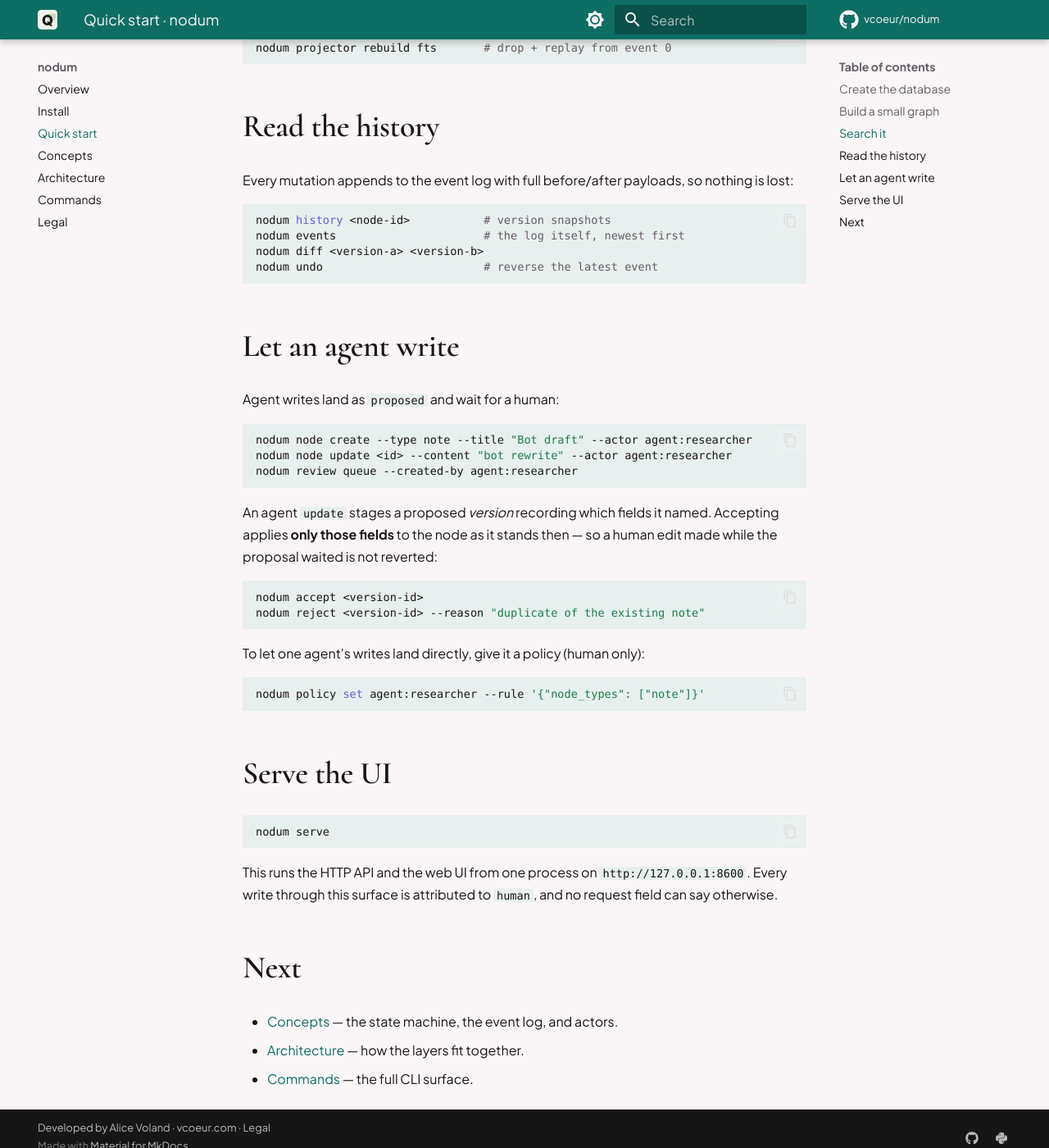
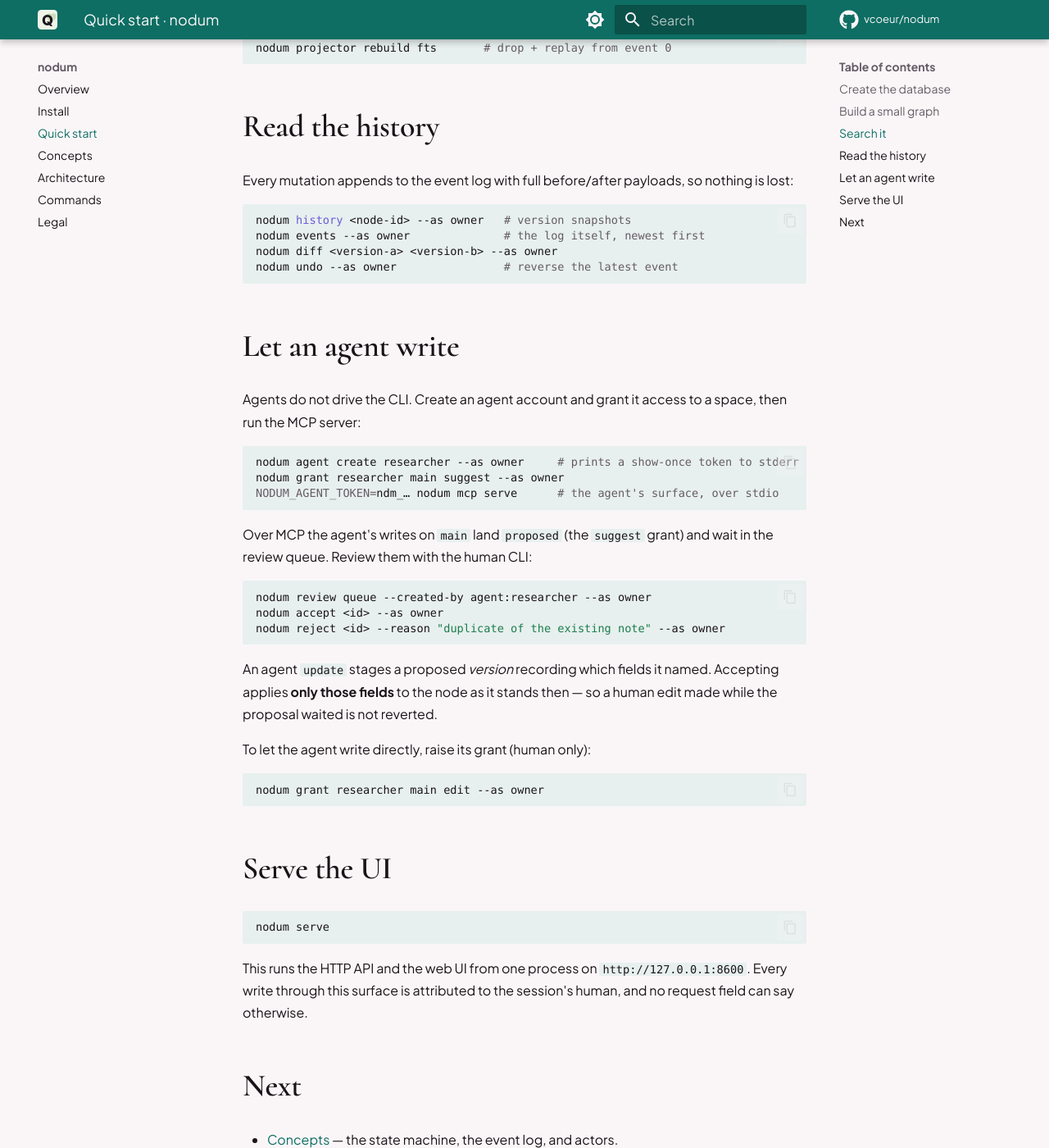
Before and after one commit to vcoeur/nodum, an MkDocs documentation site: the page built from docs/quick-start.md, in a window 1280 px wide and 1400 px high, scrolled down 1040 px. Shown: the whole window at 82% size. Built offline with MkDocs 1.6.1 and Material for MkDocs 9.7.7, drawn with Linux system fonts in a browser that asks for light colours; comment, search, counter and statistics services are not loaded; some of the changed text lies outside the part shown.

Commit message:
docs site: sweep the actor-model leftovers out of every page
- index.md: grant-based landing states, MCP token entry point, Phase 2 and 3
  landed, no more 'policy editor'.
- concepts.md: Actors-and-privilege rewritten around humans/agents accounts
  and per-(agent, space) grants; the Policies subsection becomes Grants;
  the surfaces bullets describe --as, sessions, and the agent token.
- commands.md: attribution convention (required --as, reads included),
  human-only operations without 'policy set', policy commands replaced by
  an Accounts/grants/spaces section.
- quick-start.md: the agent flow is agent create + grant + NODUM_AGENT_TOKEN
  + mcp serve; every graph command example carries --as owner; 'give it a
  policy' becomes raising the grant to edit.
- install.md: agent usage is the token flow, never a command-line flag.
- architecture.md: mcp_server row and the MCP decision bullet describe
  token auth (the --actor interim kept only as clearly-marked history);
  models row drops PolicyOut for the account models; web row is nine routes
  over eight views; _write binds _session_principal, not HTTP_ACTOR; a
  suggest-grant agent stages proposed versions.

````diff
--- a/docs/quick-start.md
+++ b/docs/quick-start.md
@@ -18,22 +18,22 @@ nodum init
 Every command prints one JSON object.
 
 ```sh
-nodum node create --type concept --title "Graph Theory"
+nodum node create --type concept --title "Graph Theory" --as owner
 nodum node create --type note --title "My note" \
-    --content "Notes on [[Graph Theory]] and its applications."
+    --content "Notes on [[Graph Theory]] and its applications." --as owner
 ```
 
 The wikilink in that content is not decoration — it materialises as a real
 edge:
 
 ```sh
-nodum edge list --type mentions
+nodum edge list --type mentions --as owner
 ```
 
 ## Search it
 
 ```sh
-nodum search "graph theory"
+nodum search "graph theory" --as owner
 ```
 
 Hybrid search fuses BM25 and vector results by reciprocal rank fusion, then
@@ -53,35 +53,40 @@ Every mutation appends to the event log with full before/after payloads, so
 nothing is lost:
 
 ```sh
-nodum history <node-id>           # version snapshots
-nodum events                      # the log itself, newest first
-nodum diff <version-a> <version-b>
-nodum undo                        # reverse the latest event
+nodum history <node-id> --as owner   # version snapshots
+nodum events --as owner              # the log itself, newest first
+nodum diff <version-a> <version-b> --as owner
+nodum undo --as owner                # reverse the latest event
 ```
 
 ## Let an agent write
 
-Agent writes land as `proposed` and wait for a human:
+Agents do not drive the CLI. Create an agent account and grant it access to a
+space, then run the MCP server:
 
 ```sh
-nodum node create --type note --title "Bot draft" --actor agent:researcher
-nodum node update <id> --content "bot rewrite" --actor agent:researcher
-nodum review queue --created-by agent:researcher
+nodum agent create researcher --as owner     # prints a show-once token to stderr
+nodum grant researcher main suggest --as owner
+NODUM_AGENT_TOKEN=ndm_… nodum mcp serve      # the agent's surface, over stdio
+```
+
+Over MCP the agent's writes on `main` land `proposed` (the `suggest` grant) and
+wait in the review queue. Review them with the human CLI:
+
+```sh
+nodum review queue --created-by agent:researcher --as owner
+nodum accept <id> --as owner
+nodum reject <id> --reason "duplicate of the existing note" --as owner
 ```
 
 An agent `update` stages a proposed *version* recording which fields it named.
 Accepting applies **only those fields** to the node as it stands then — so a
-human edit made while the proposal waited is not reverted:
+human edit made while the proposal waited is not reverted.
+
+To let the agent write directly, raise its grant (human only):
 
 ```sh
-nodum accept <version-id>
-nodum reject <version-id> --reason "duplicate of the existing note"
-```
-
-To let one agent's writes land directly, give it a policy (human only):
-
-```sh
-nodum policy set agent:researcher --rule '{"node_types": ["note"]}'
+nodum grant researcher main edit --as owner
 ```
 
 ## Serve the UI
@@ -91,8 +96,8 @@ nodum serve
 ```
 
 This runs the HTTP API and the web UI from one process on
-`http://127.0.0.1:8600`. Every write through this surface is attributed to
-`human`, and no request field can say otherwise.
+`http://127.0.0.1:8600`. Every write through this surface is attributed to the
+session's human, and no request field can say otherwise.
 
 ## Next
 
````
Also changed, not shown: docs/architecture.md (+21 -17 lines), docs/commands.md (+24 -16 lines), docs/concepts.md (+25 -26 lines), docs/index.md (+15 -15 lines), docs/install.md (+14 -3 lines).
